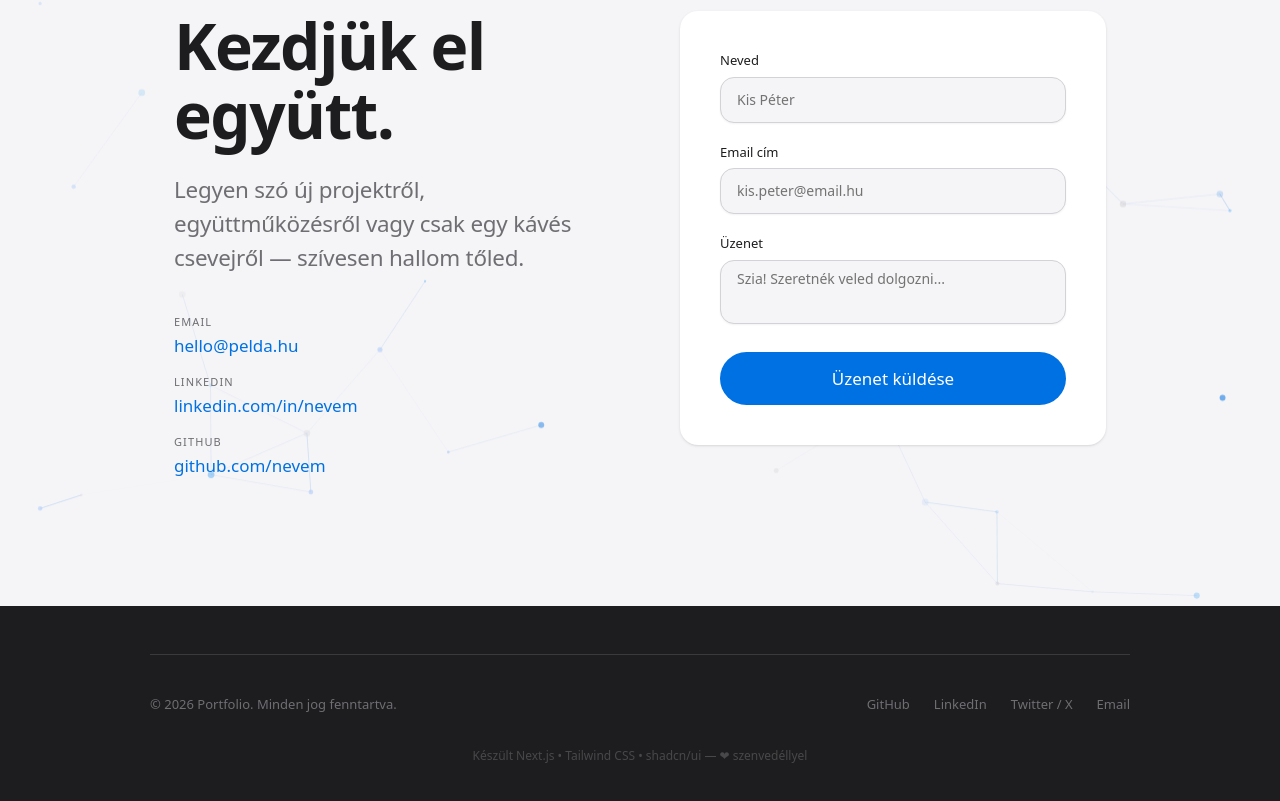
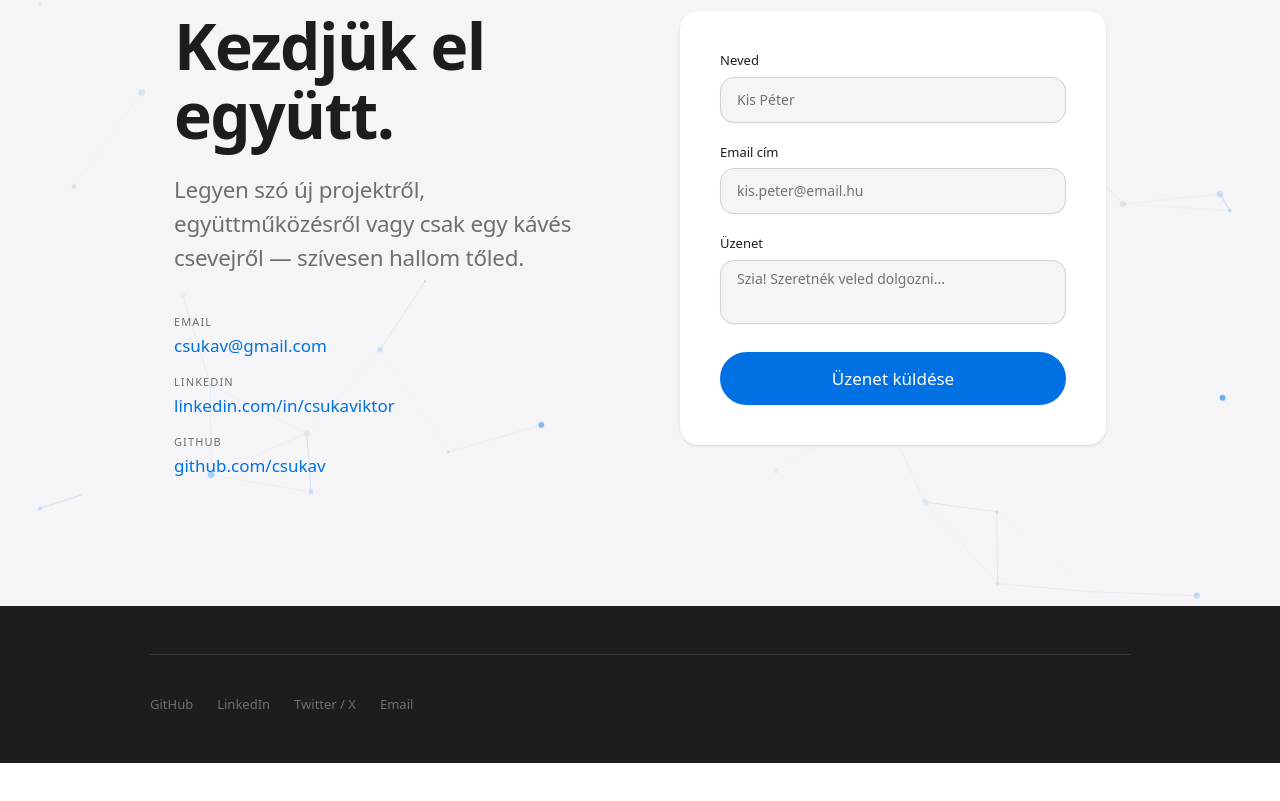
Before and after one commit to csukav/portfolio, a Next.js app: page / in a window 1280 px wide. Shown: the part 4235-5036 px from the top of the page. After the commit the page ends 4998 px from the top, so only its background shows below. Built offline with nearby package versions, Linux system fonts and the light colour scheme.

Commit message:
Update components

```diff
--- a/src/components/ContactSection.tsx
+++ b/src/components/ContactSection.tsx
@@ -46,18 +46,18 @@ export default function ContactSection() {
               {[
                 {
                   label: "Email",
-                  value: "hello@pelda.hu",
-                  href: "mailto:hello@pelda.hu",
+                  value: "csukav@gmail.com",
+                  href: "mailto:csukav@gmail.com",
                 },
                 {
                   label: "LinkedIn",
-                  value: "linkedin.com/in/nevem",
-                  href: "https://linkedin.com",
+                  value: "linkedin.com/in/csukaviktor",
+                  href: "https://linkedin.com/in/csukaviktor",
                 },
                 {
                   label: "GitHub",
-                  value: "github.com/nevem",
-                  href: "https://github.com",
+                  value: "github.com/csukav",
+                  href: "https://github.com/csukav",
                 },
               ].map((item) => (
                 <div key={item.label} className="flex flex-col gap-0.5">
--- a/src/components/Footer.tsx
+++ b/src/components/Footer.tsx
@@ -16,9 +16,6 @@ export default function Footer() {
         <Separator className="bg-[#3a3a3c] mb-10" />
 
         <div className="flex flex-col md:flex-row items-center justify-between gap-6">
-          <p className="text-[13px] text-[#6e6e73]">
-            © {year} Portfolio. Minden jog fenntartva.
-          </p>
 
           <div className="flex gap-6">
             {links.map((link) => (
@@ -35,9 +32,6 @@ export default function Footer() {
           </div>
         </div>
 
-        <p className="text-center text-[12px] text-[#48484a] mt-8">
-          Készült Next.js • Tailwind CSS • shadcn/ui — ❤︎ szenvedéllyel
-        </p>
       </div>
     </footer>
   );
```
